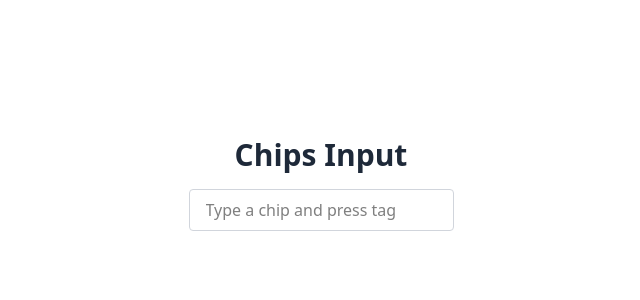
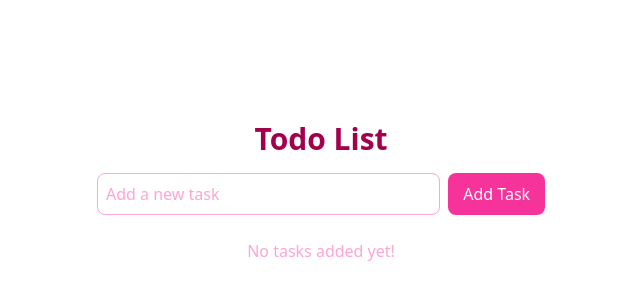
Before and after one commit to Asionsolver/react-interview, a React (Vite) app: page / in a window 1280 px wide. Shown: the part 208-508 px from the top of the page, without its empty margins (319-959 px from the left). Built offline with nearby package versions, Linux system fonts and the light colour scheme.

Commit message:
solve TODO List  problem in frontend interview question

```diff
--- a/src/App.jsx
+++ b/src/App.jsx
@@ -10,6 +10,7 @@ import ProgressBar from "./components/progress-bar/progress-bar";
 import TabForm from "./components/tab-form/tab-form";
 import Theme from "./components/theme/theme";
 import { ThemeProvider } from "./components/theme/ThemeProvider";
+import Todo from "./components/todo-list/todo";
 
 function App() {
   return (
@@ -24,7 +25,8 @@ function App() {
       {/* <FileExplorer /> */}
       {/* <Theme /> */}
       {/* <Otp /> */}
-      <ChipsInput />
+      {/* <ChipsInput /> */}
+      <Todo />
     </>
   );
 }
--- /dev/null
+++ b/src/components/todo-list/todo.jsx
@@ -0,0 +1,117 @@
+import { useState } from "react";
+import { MdDelete } from "react-icons/md";
+import { MdModeEdit } from "react-icons/md";
+const Todo = () => {
+  const [input, setInput] = useState("");
+  const [todos, setTodos] = useState([]);
+
+  const handleChange = (e) => {
+    setInput(e.target.value);
+  };
+
+  const handleAddTodo = (e) => {
+    e.preventDefault();
+    if (input.trim() === "") return;
+
+    const newTodo = {
+      id: Date.now(),
+      task: input,
+      completed: false,
+    };
+
+    setTodos([...todos, newTodo]);
+    setInput("");
+  };
+
+  const handleDeleteTodo = (id) => {
+    setTodos(todos.filter((todo) => todo.id !== id));
+  };
+
+  const handleCompleteTodo = (id) => {
+    setTodos(
+      todos.map((todo) =>
+        todo.id === id ? { ...todo, completed: !todo.completed } : todo
+      )
+    );
+  };
+
+  const handleEditTodo = (id) => {
+    const newTask = prompt("Edit your task:");
+    if (newTask && newTask.trim() !== "") {
+      setTodos(
+        todos.map((todo) =>
+          todo.id === id ? { ...todo, task: newTask } : todo
+        )
+      );
+    }
+  };
+
+  return (
+    <div className="flex flex-col items-center justify-center min-h-screen">
+      <h1 className="text-3xl font-bold text-pink-800 mb-4">Todo List</h1>
+
+      <div className="flex gap-2 w-full max-w-md ">
+        <input
+          type="text"
+          placeholder="Add a new task"
+          className="border border-pink-300 rounded-lg p-2 w-full placeholder:text-pink-300 focus:outline-pink-500"
+          value={input}
+          onChange={handleChange}
+        />
+
+        <button
+          onClick={handleAddTodo}
+          className="bg-pink-500 text-white rounded-lg px-3 py-2 w-30 max-w-full hover:bg-pink-600 transition-all"
+        >
+          Add Task
+        </button>
+      </div>
+
+      <ul className="mt-6 w-full max-w-md">
+        {todos.length === 0 ? (
+          <p className="text-pink-300 text-center">No tasks added yet!</p>
+        ) : (
+          todos.map((todo) => (
+            <li
+              key={todo.id}
+              className="flex justify-between items-center bg-pink-50 border border-pink-200 rounded-lg p-3 mb-2"
+            >
+              <div
+                className="flex items-center text-lg"
+                onClick={() => handleCompleteTodo(todo.id)}
+              >
+                <input
+                  type="checkbox"
+                  className="mr-2"
+                  checked={todo.completed}
+                  onChange={() => handleCompleteTodo(todo.id)}
+                />
+                <span
+                  className={todo.completed ? "line-through text-pink-400" : ""}
+                >
+                  {todo.task}
+                </span>
+              </div>
+              <div className="flex gap-2">
+                <button
+                  onClick={() => handleEditTodo(todo.id)}
+                  className="text-blue-500 rounded-lg hover:text-blue-600 transition-all"
+                >
+                  <MdModeEdit size={25} />
+                </button>
+                <button
+                  onClick={() => handleDeleteTodo(todo.id)}
+                  className="text-red-500 rounded-lg  hover:text-red-600 transition-all"
+                >
+                  <MdDelete size={25} />
+                </button>
+              </div>
+            </li>
+          ))
+        )}
+      </ul>
+    </div>
+  );
+};
+
+export default Todo;
```
